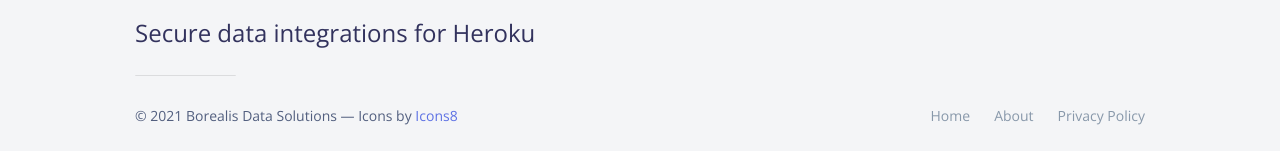
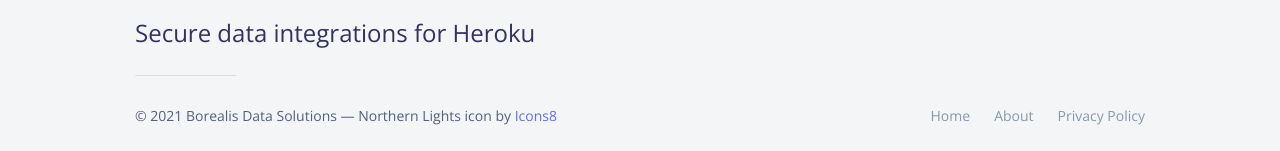
Before and after one commit to OldSneerJaw/borealis-data-www, a Jekyll site: the page built from index.md, in a window 1280 px wide. Shown: the part 945-1096 px from the top of the page. Built offline with Jekyll 4.4.1, drawn with Linux system fonts in a browser that asks for light colours; nearby versions of some CDN libraries.

Commit message:
Tweak icon attribution in footer
Clearly specifies which icon is provided by Icons8.

```diff
--- a/_includes/footer.html
+++ b/_includes/footer.html
@@ -12,7 +12,7 @@
     <div class="row align-items-center justify-content-md-between">
       <div class="col-md-6">
         <div class="copyright">
-          <span> © {{ 'now' | date: "%Y" }} Borealis Data Solutions &mdash; Icons by <a href="https://icons8.com">Icons8</a></span>
+          <span> © {{ 'now' | date: "%Y" }} Borealis Data Solutions &mdash; Northern Lights icon by <a href="https://icons8.com">Icons8</a></span>
         </div>
       </div>
       <div class="col-md-6">
```
